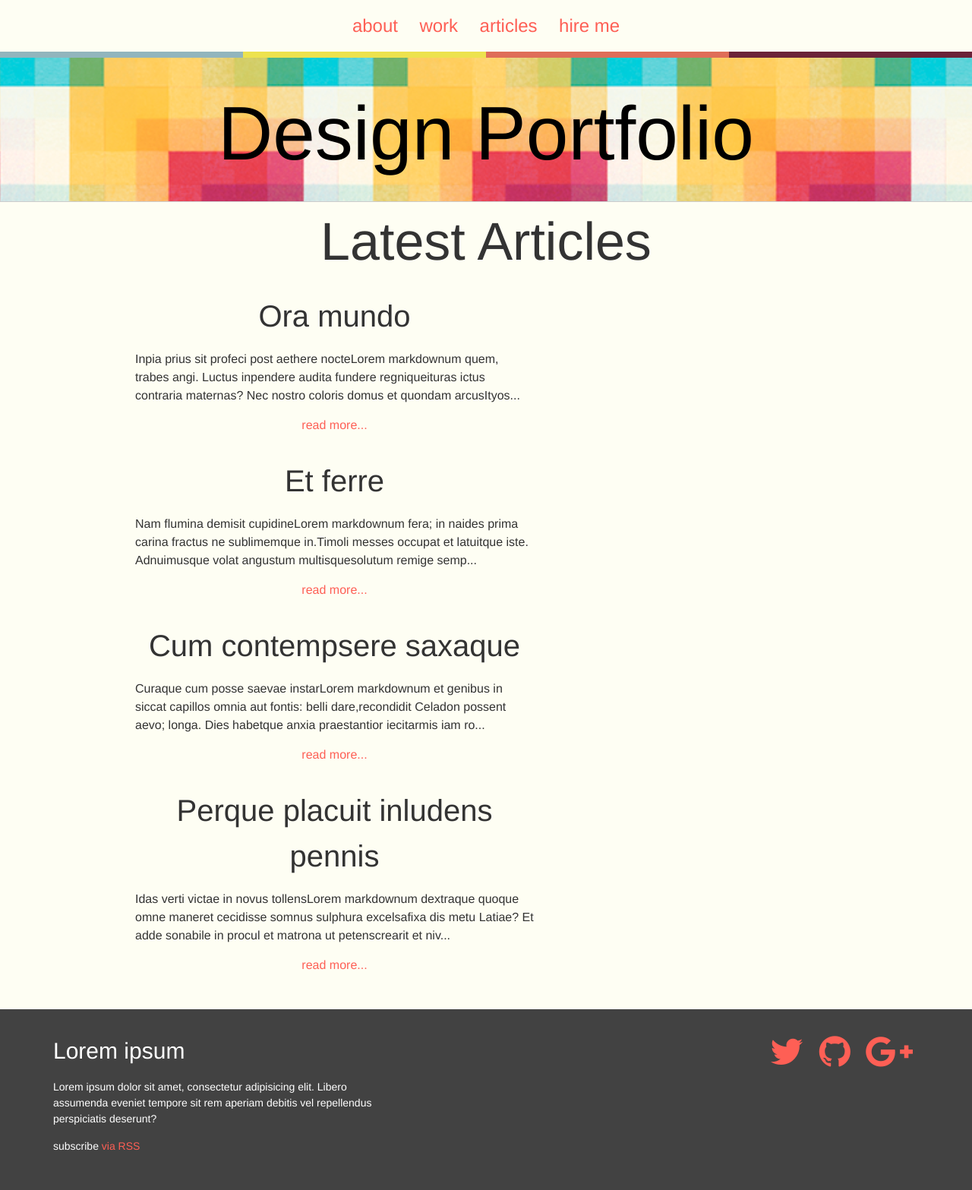
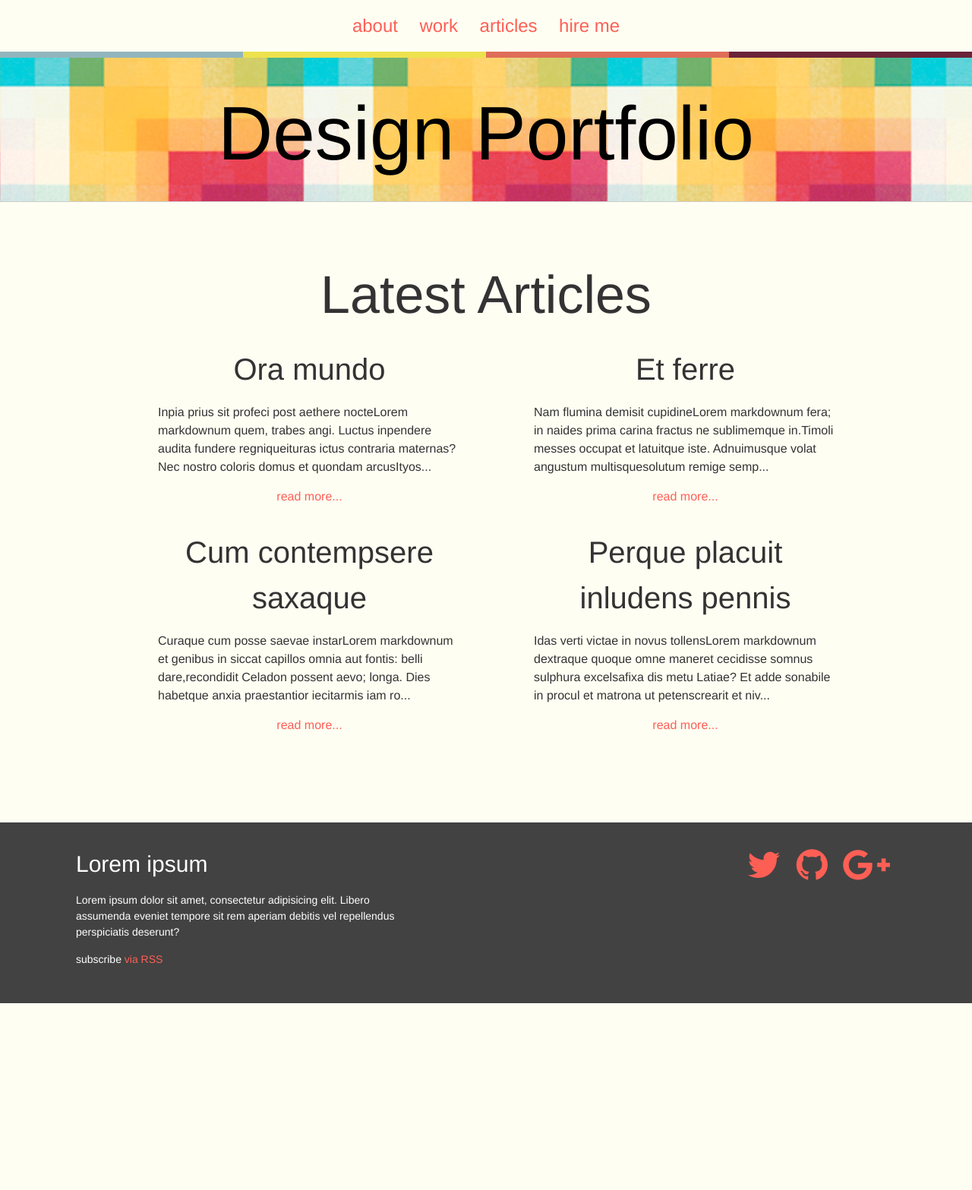
Before and after one commit to smugfox/jekyll-portfolio, a Jekyll site: the page built from index.html, in a window 1280 px wide. Shown: the whole page at 76% size. Built offline with Jekyll 4.4.1, drawn with Linux system fonts in a browser that asks for light colours; nearby versions of some CDN libraries; after the commit the page ends 1321 px from its top, so only the background shows below that.

Commit message:
Use box-sizing border box

```diff
--- a/_sass/_base.scss
+++ b/_sass/_base.scss
@@ -1,3 +1,7 @@
+*, *::before, *::after {
+  box-sizing: border-box;
+}
+
 /**
  * Reset some basic elements
  */
--- a/_sass/_layout.scss
+++ b/_sass/_layout.scss
@@ -23,6 +23,16 @@
 }
 
 
+// Sections
+
+.site-section {
+  @extend %clearfix;
+  padding-top: $h1-font-size;
+}
+
+.site-section-last {
+  padding-bottom: $h1-font-size;
+}
 
 
 // Footer
```
